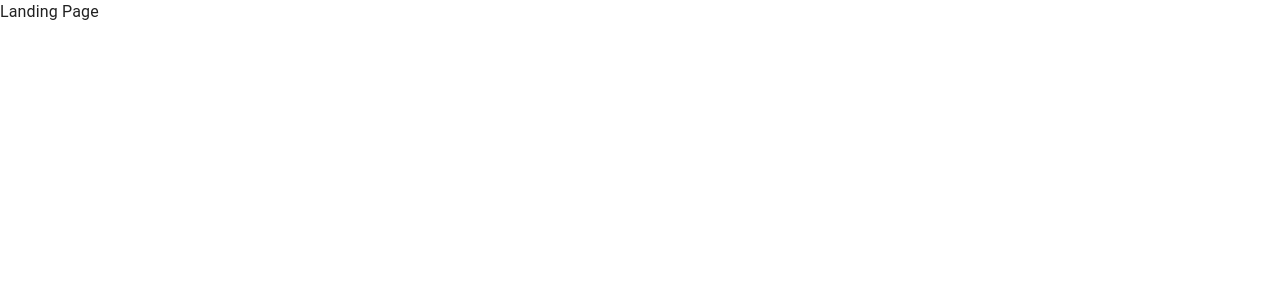
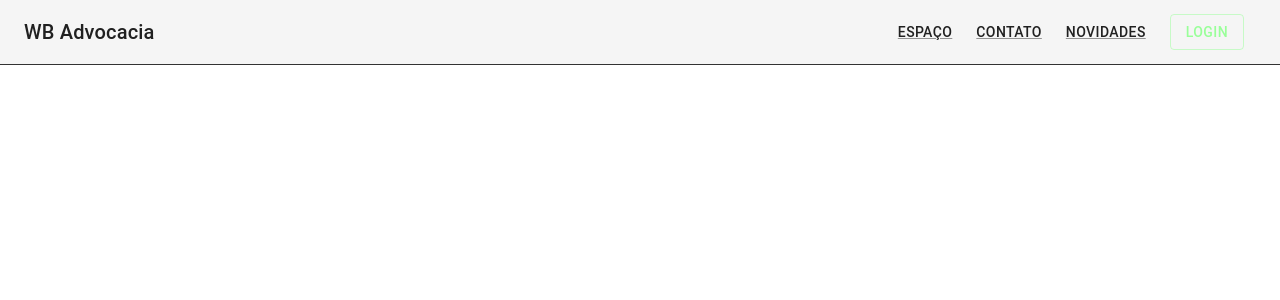
Before and after one commit to CaioNathanS/wb_frontend, a React (Create React App) app: page / in a window 1280 px wide. Shown: the top 300 px of the page. Built offline with nearby package versions, Linux system fonts and the light colour scheme.

Commit message:
feat: implementa conteúdo inicial do header

```diff
--- a/src/components/LandingPage/Header.tsx
+++ b/src/components/LandingPage/Header.tsx
@@ -1,7 +1,47 @@
-import { Typography } from "@mui/material";
+import { AppBar, Button, Link, Toolbar, Typography } from "@mui/material";
 
 export function Header (){
-    return <div>
-        <Typography> Landing Page </Typography>
-    </div>
+    return <AppBar
+    position="static"
+    color="default"
+    elevation={0}
+    sx={{ borderBottom: `1px solid  #333` }}
+  >
+
+   <Toolbar sx={{ flexWrap: 'wrap' }}>
+      <Typography variant="h6" color="text" noWrap sx={{ flexGrow: 1 }}>
+        WB Advocacia
+      </Typography>
+      <nav>
+        <Link
+          variant="button"
+          color="text.primary"
+          href="#"
+          sx={{ my: 1, mx: 1.5 }}
+        >
+          Espaço
+        </Link>
+        <Link
+          variant="button"
+          color="text.primary"
+          href="#"
+          sx={{ my: 1, mx: 1.5 }}
+        >
+          Contato
+        </Link>
+        <Link
+          variant="button"
+          color="text.primary"
+          href="#"
+          sx={{ my: 1, mx: 1.5 }}
+        >
+          Novidades
+        </Link>
+      </nav>
+      <Button href="#" variant="outlined" sx={{ my: 1, mx: 1.5 }}>
+        Login
+      </Button>
+    </Toolbar>
+
+    </AppBar>
 }
```
